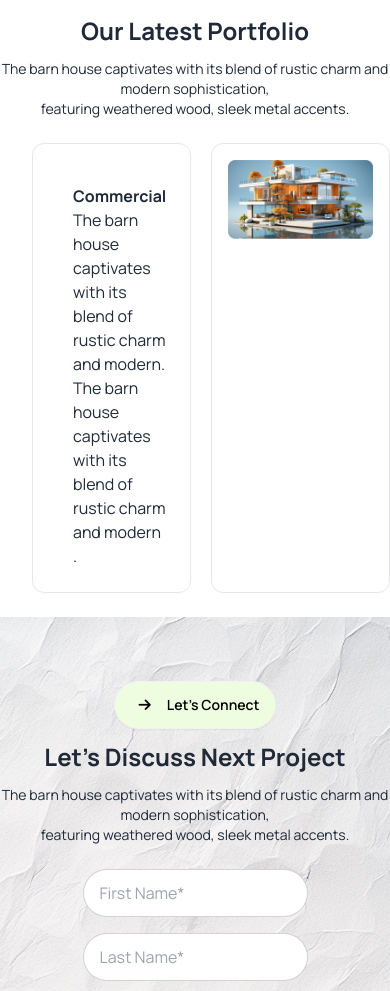
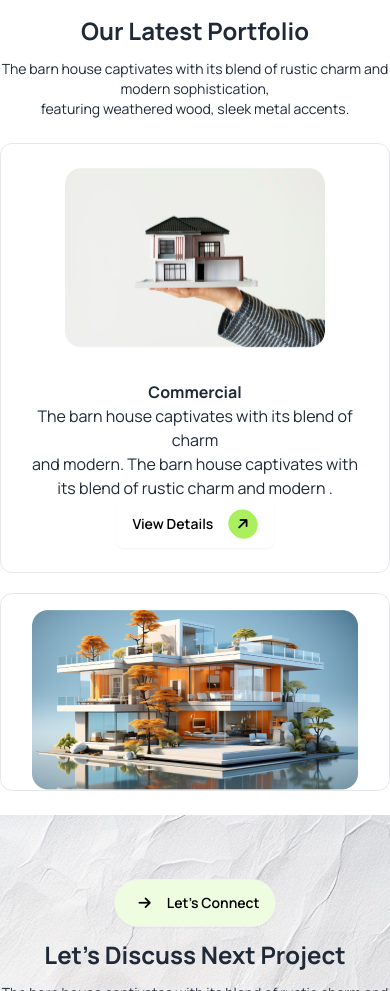
Before and after one commit to MahmudulHasan1211/Rinterio-House-A3, a plain HTML site: page index.html in a window 390 px wide. Shown: the part 3103-4094 px from the top of the page. Drawn offline with nearby package versions, Linux system fonts and the light colour scheme.

Commit message:
new card responsive done

```diff
--- a/index.html
+++ b/index.html
@@ -237,21 +237,45 @@
             </div>
 
             <!-- our latest portfolio  -->
-             <div class="flex justify-center space-x-5 mx-auto">
+             <!-- <div class="flex justify-center space-x-5 mx-auto">
             <div class="flex border rounded-xl p-6 ml-8 w-6/12">
                     <div>
                         <img src="./assets/img1.png" alt="">
                     </div>
 
                     <div class="pl-4">
-                        <h1 class="font-bold pt-4">Commercial</h1>
+                        <h1 class="font-bold">Commercial</h1>
                         <p>
-                            The barn house captivates with its blend of rustic charm <br> and modern. The barn house captivates with its blend of <br> rustic charm and modern .
+                            The barn house captivates with its blend of charm <br> and modern. The barn house captivates with its blend of rustic charm and modern .
                         </p>
+
                     </div>
             </div>
 
             <div class="border rounded-xl px-4 pt-4">
+                <img src="./assets/img2.png" alt="">
+            </div>
+        </div> -->
+
+        <div class="flex flex-col md:flex-row justify-center space-y-5 md:space-y-0 md:space-x-5 mx-auto">
+            <div class="flex flex-col items-center md:flex-row border rounded-xl p-6 w-full md:w-6/12">
+                <div class="mb-4 md:mb-0">
+                    <img src="./assets/img1.png" alt="">
+                </div>
+
+                <div class="text-center md:text-left md:pl-4">
+                    <h1 class="font-bold pt-4">Commercial</h1>
+                    <p>
+                        The barn house captivates with its blend of charm <br> and modern. The barn house captivates with its blend of rustic charm and modern .
+                    </p>
+                    <a class="btn text-black bg-white border-none inline-flex items-center">
+                        View Details
+                        <i class="fa-solid fa-arrow-right -rotate-45 rounded-full bg-[#ABEF5F] text-black p-2 ml-2"></i>
+                    </a>
+                </div>
+            </div>
+
+            <div class="border rounded-xl px-4 pt-4 flex justify-center md:justify-start">
                 <img src="./assets/img2.png" alt="">
             </div>
         </div>
```
